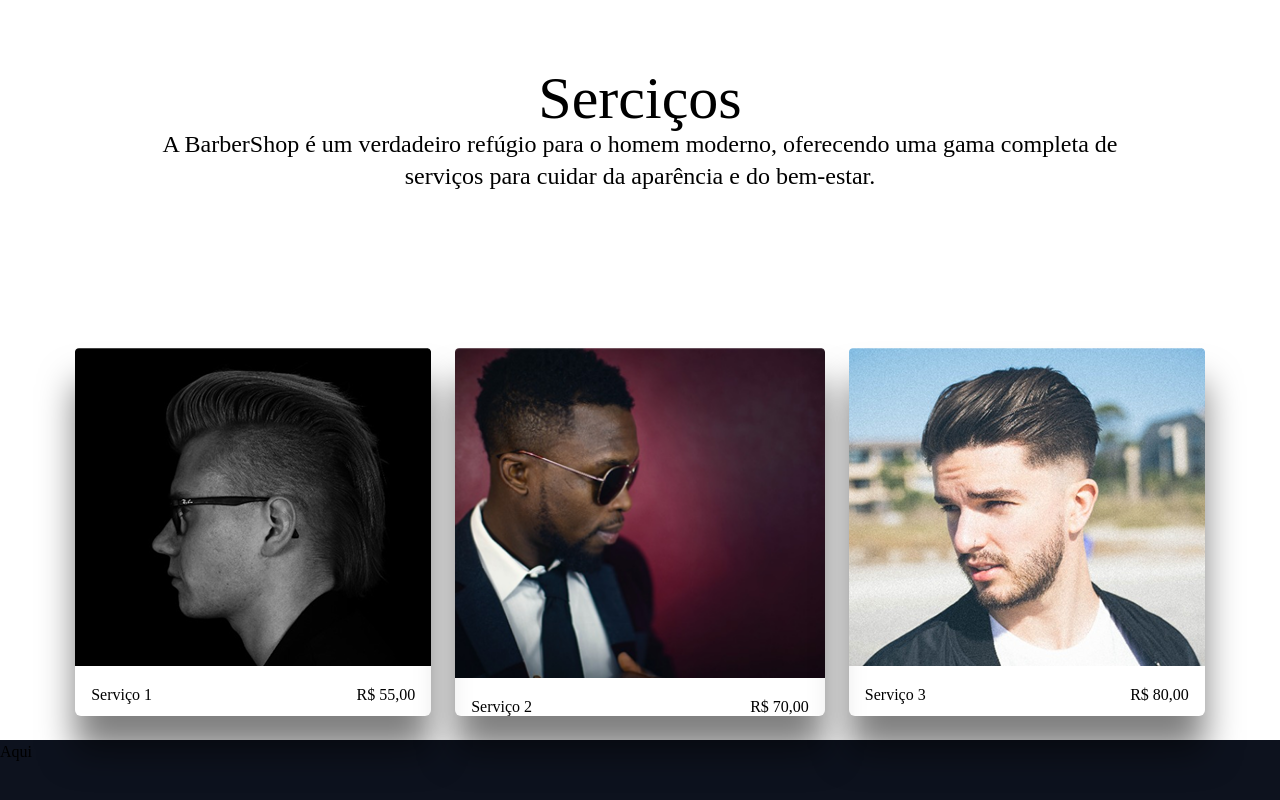
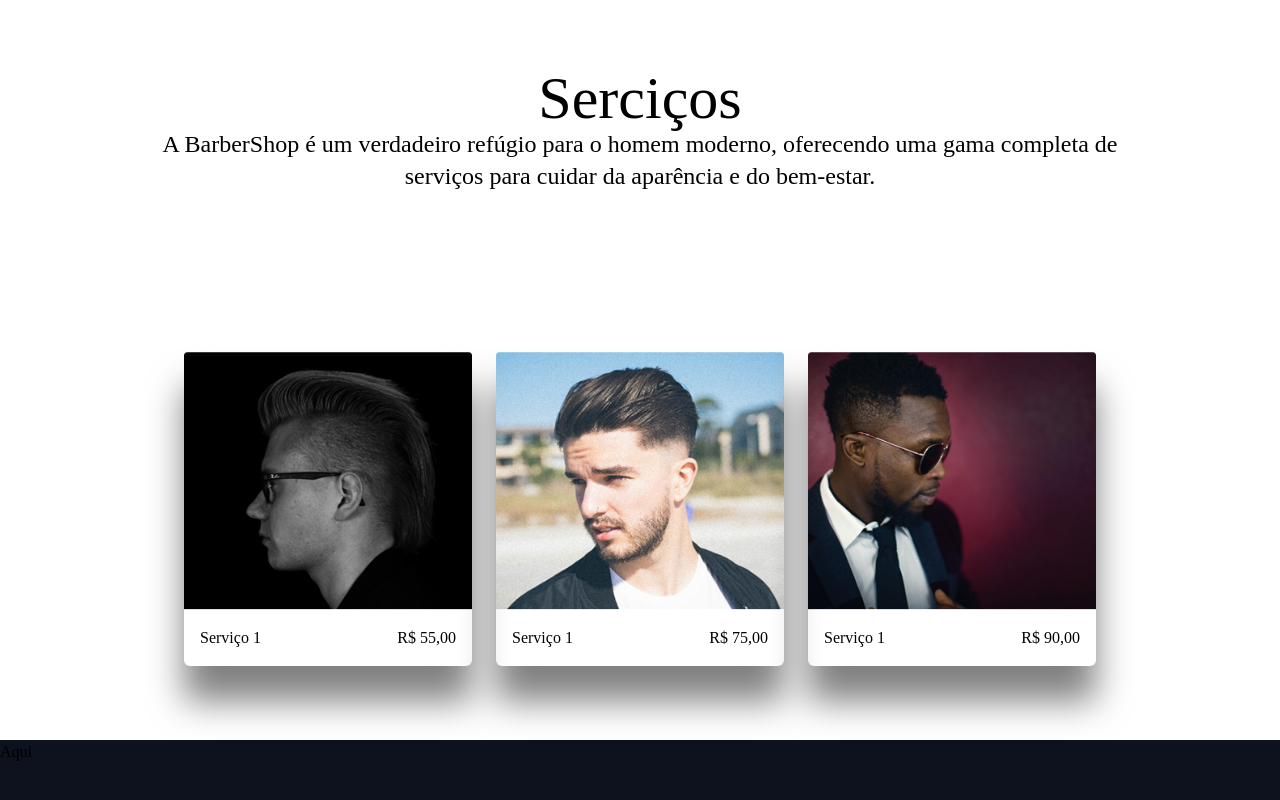
Before and after one commit to AntWills/BarberShop, a React (Vite) app in the folder front-end/: page / in a window 1280 px wide. Shown: the part 1660-2460 px from the top of the page. Built offline with nearby package versions, Linux system fonts and the light colour scheme.

Commit message:
fix(Home): fix card bug

```diff
--- a/front-end/src/components/Service/Card.tsx
+++ b/front-end/src/components/Service/Card.tsx
@@ -7,7 +7,7 @@ interface CardProps {
 export function Card({ children }: CardProps) {
   return (
     <>
-      <div className="rounded-md flex flex-col h-full m-3 shadow-[0_35px_35px_rgba(0,0,0,0.5)]">
+      <div className="rounded-md flex flex-col h-fit m-3 shadow-[0_35px_35px_rgba(0,0,0,0.5)]">
         {children}
       </div>
     </>
--- a/front-end/src/pages/Home.tsx
+++ b/front-end/src/pages/Home.tsx
@@ -101,7 +101,7 @@ function Home() {
       </About.Root>
 
       <Service.Root id="service">
-        <Service.Container className="p-32 h-1/2">
+        <Service.Container className="h-1/2 p-32">
           <Service.Title>Serciços</Service.Title>
           <Service.Detail>
             A BarberShop é um verdadeiro refúgio para o homem moderno,
@@ -109,26 +109,37 @@ function Home() {
             do bem-estar.
           </Service.Detail>
         </Service.Container>
-        <Service.Container className="h-1/2 m-2 p-4 flex justify-center items-center">
+        <Service.Container className="h-1/2 flex">
           <Service.Card>
-            <Service.Img src={serviceImg1} className="" />
+            <Service.Img
+              src={serviceImg1}
+              className="w-72 h-auto object-cover"
+            />
             <Service.Container className="flex justify-between p-4">
               <p>Serviço 1</p>
               <p>R$ 55,00</p>
             </Service.Container>
           </Service.Card>
+
           <Service.Card>
-            <Service.Img src={serviceImg2} className="h-9/10 w-auto" />
-            <Service.Container className="flex justify-between p-4 1/10">
-              <div>Serviço 2</div>
-              <div>R$ 70,00</div>
+            <Service.Img
+              src={serviceImg3}
+              className="w-72 h-auto object-cover"
+            />
+            <Service.Container className="flex justify-between p-4">
+              <p>Serviço 1</p>
+              <p>R$ 75,00</p>
             </Service.Container>
           </Service.Card>
+
           <Service.Card>
-            <Service.Img src={serviceImg3} className="" />
+            <Service.Img
+              src={serviceImg2}
+              className="w-72 h-auto object-cover"
+            />
             <Service.Container className="flex justify-between p-4">
-              <p>Serviço 3</p>
-              <p>R$ 80,00</p>
+              <p>Serviço 1</p>
+              <p>R$ 90,00</p>
             </Service.Container>
           </Service.Card>
         </Service.Container>
```
